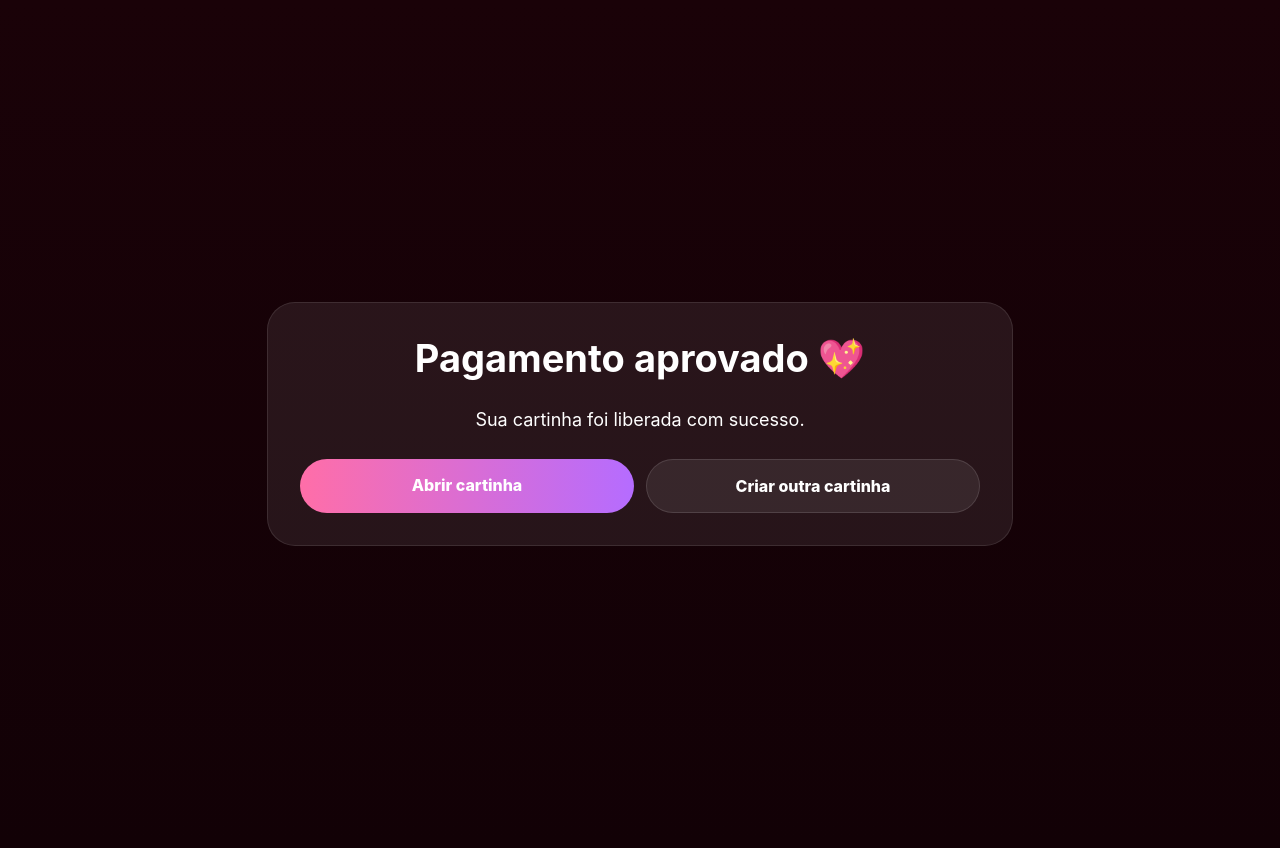
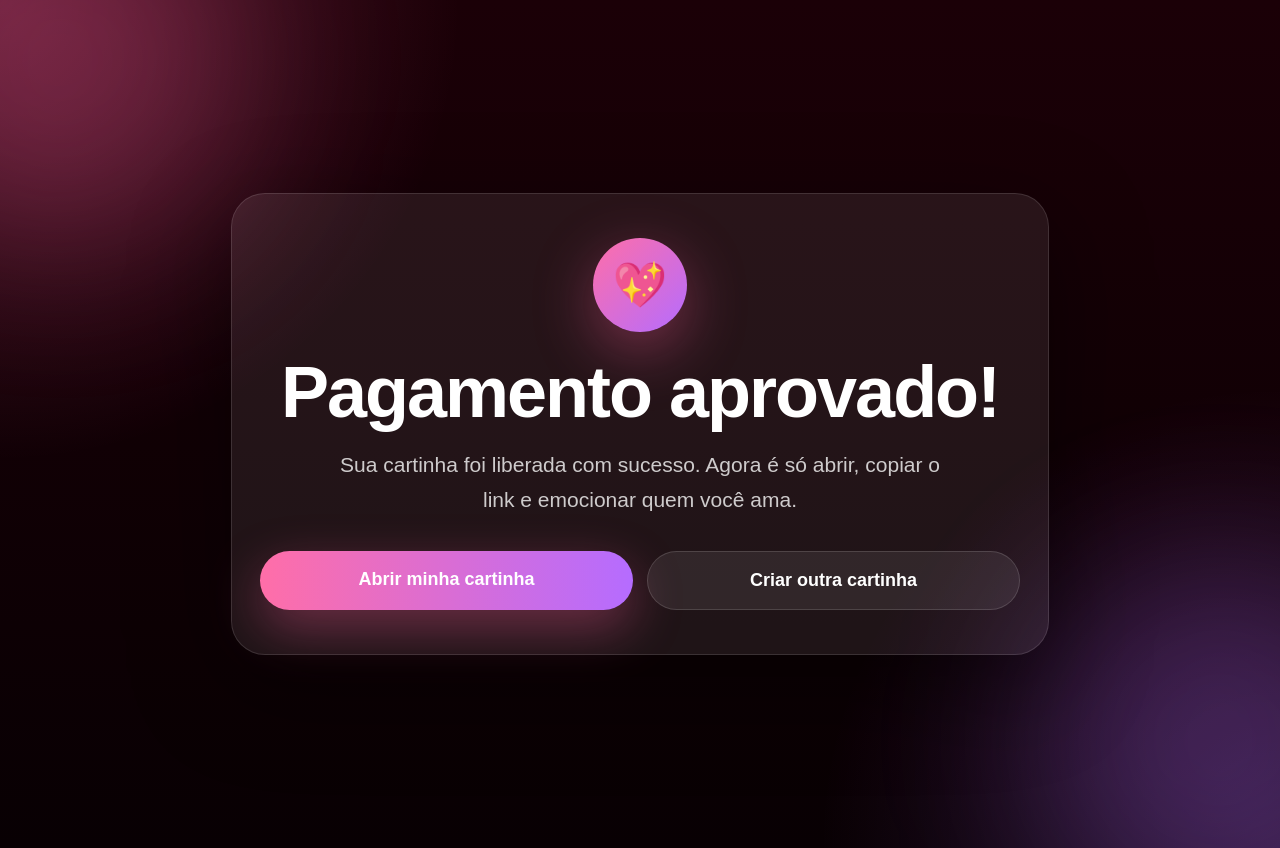
Before and after one commit to link-do-amor/link-do-amor, a Next.js app: page /sucesso in a window 1280 px wide. Built offline with nearby package versions, Linux system fonts and the light colour scheme; no server answers.

Commit message:
Update page.js

```diff
--- a/app/sucesso/page.js
+++ b/app/sucesso/page.js
@@ -10,12 +10,13 @@ export default async function Sucesso({ searchParams }) {
   const serviceKey = String(process.env.SUPABASE_SERVICE_ROLE_KEY || '').trim()
   const token = String(process.env.MP_ACCESS_TOKEN || '').trim()
 
-  let aprovado = false
-
   if (supabaseUrl && serviceKey && slug) {
     const supabase = createClient(supabaseUrl, serviceKey)
 
+    let aprovado = true
+
     if (paymentId && token) {
+      try {
         const res = await fetch(`https://api.mercadopago.com/v1/payments/${paymentId}`, {
           headers: {
             Authorization: `Bearer ${token}`
@@ -24,12 +25,10 @@ export default async function Sucesso({ searchParams }) {
         })
 
         const payment = await res.json()
-
-      if (payment?.status === 'approved') {
+        aprovado = payment?.status === 'approved'
+      } catch {
         aprovado = true
       }
-    } else {
-      aprovado = true
     }
 
     if (aprovado) {
@@ -42,77 +41,165 @@ export default async function Sucesso({ searchParams }) {
 
   return (
     <main style={pageStyle}>
-      <div style={boxStyle}>
-        <h1 style={titleStyle}>Pagamento aprovado 💖</h1>
-        <p style={textStyle}>Sua cartinha foi liberada com sucesso.</p>
+      <div style={glowOneStyle} />
+      <div style={glowTwoStyle} />
+
+      <section style={cardStyle}>
+        <div style={iconStyle}>💖</div>
+
+        <h1 style={titleStyle}>Pagamento aprovado!</h1>
+
+        <p style={textStyle}>
+          Sua cartinha foi liberada com sucesso. Agora é só abrir,
+          copiar o link e emocionar quem você ama.
+        </p>
 
         <div style={buttonsStyle}>
           <a href={slug ? `/c/${slug}` : '/'} style={primaryButtonStyle}>
-            Abrir cartinha
+            Abrir minha cartinha
           </a>
 
           <a href="/" style={secondaryButtonStyle}>
             Criar outra cartinha
           </a>
         </div>
+
+        {slug && (
+          <div style={linkBoxStyle}>
+            <span style={linkLabelStyle}>Seu link:</span>
+            <span style={linkTextStyle}>
+              https://link-do-amor-tau.vercel.app/c/{slug}
+            </span>
           </div>
+        )}
+      </section>
     </main>
   )
 }
 
 const pageStyle = {
   minHeight: '100vh',
+  padding: 24,
   display: 'flex',
   alignItems: 'center',
   justifyContent: 'center',
-  padding: 24,
-  background: 'linear-gradient(180deg, #1a0208 0%, #120106 100%)',
-  fontFamily: 'Inter, Arial, sans-serif'
+  background:
+    'radial-gradient(circle at top left, rgba(255,95,158,0.28), transparent 30%), radial-gradient(circle at bottom right, rgba(181,108,255,0.22), transparent 30%), linear-gradient(180deg, #1b0007 0%, #080003 100%)',
+  color: '#fff',
+  fontFamily: 'Arial, sans-serif',
+  position: 'relative',
+  overflow: 'hidden'
 }
 
-const boxStyle = {
+const glowOneStyle = {
+  position: 'fixed',
+  top: -120,
+  left: -120,
+  width: 360,
+  height: 360,
+  borderRadius: '50%',
+  background: 'rgba(255,95,158,0.22)',
+  filter: 'blur(80px)'
+}
+
+const glowTwoStyle = {
+  position: 'fixed',
+  bottom: -120,
+  right: -120,
+  width: 360,
+  height: 360,
+  borderRadius: '50%',
+  background: 'rgba(181,108,255,0.20)',
+  filter: 'blur(80px)'
+}
+
+const cardStyle = {
   width: '100%',
-  maxWidth: 680,
-  padding: 32,
-  borderRadius: 28,
+  maxWidth: 760,
+  padding: '44px 28px',
+  borderRadius: 34,
   background: 'rgba(255,255,255,0.08)',
-  border: '1px solid rgba(255,255,255,0.10)',
+  border: '1px solid rgba(255,255,255,0.12)',
+  boxShadow: '0 30px 100px rgba(0,0,0,0.45)',
   textAlign: 'center',
-  color: '#fff'
+  position: 'relative',
+  zIndex: 2
+}
+
+const iconStyle = {
+  width: 94,
+  height: 94,
+  margin: '0 auto 24px',
+  borderRadius: '50%',
+  display: 'grid',
+  placeItems: 'center',
+  fontSize: 44,
+  background: 'linear-gradient(135deg, #ff6ea8, #b56cff)',
+  boxShadow: '0 18px 60px rgba(255,95,158,0.38)'
 }
 
 const titleStyle = {
-  marginTop: 0,
-  fontSize: 38
+  fontSize: 'clamp(42px, 7vw, 72px)',
+  lineHeight: 1,
+  margin: '0 0 20px',
+  fontWeight: 900,
+  letterSpacing: '-2px'
 }
 
 const textStyle = {
-  fontSize: 18,
-  lineHeight: 1.6
+  maxWidth: 620,
+  margin: '0 auto',
+  fontSize: 21,
+  lineHeight: 1.65,
+  color: 'rgba(255,255,255,0.78)'
 }
 
 const buttonsStyle = {
-  marginTop: 24,
+  marginTop: 34,
   display: 'grid',
-  gridTemplateColumns: '1fr 1fr',
-  gap: 12
+  gridTemplateColumns: 'repeat(auto-fit, minmax(220px, 1fr))',
+  gap: 14
 }
 
 const primaryButtonStyle = {
   textDecoration: 'none',
+  padding: '18px 24px',
+  borderRadius: 999,
   background: 'linear-gradient(90deg, #ff6ea8, #b56cff)',
   color: '#fff',
-  borderRadius: 999,
-  padding: '16px 18px',
-  fontWeight: 800
+  fontSize: 18,
+  fontWeight: 900,
+  boxShadow: '0 18px 50px rgba(255,95,158,0.35)'
 }
 
 const secondaryButtonStyle = {
   textDecoration: 'none',
+  padding: '18px 24px',
+  borderRadius: 999,
   background: 'rgba(255,255,255,0.08)',
-  border: '1px solid rgba(255,255,255,0.12)',
+  border: '1px solid rgba(255,255,255,0.14)',
   color: '#fff',
-  borderRadius: 999,
-  padding: '16px 18px',
-  fontWeight: 800
+  fontSize: 18,
+  fontWeight: 900
 }
+
+const linkBoxStyle = {
+  marginTop: 28,
+  padding: 18,
+  borderRadius: 22,
+  background: 'rgba(0,0,0,0.22)',
+  border: '1px solid rgba(255,255,255,0.10)',
+  overflowWrap: 'anywhere'
+}
+
+const linkLabelStyle = {
+  display: 'block',
+  marginBottom: 8,
+  color: '#ffb7d0',
+  fontWeight: 900
+}
+
+const linkTextStyle = {
+  color: 'rgba(255,255,255,0.80)',
+  fontSize: 15
+}
```
Lines whose indentation alone changed are shown as unchanged.
